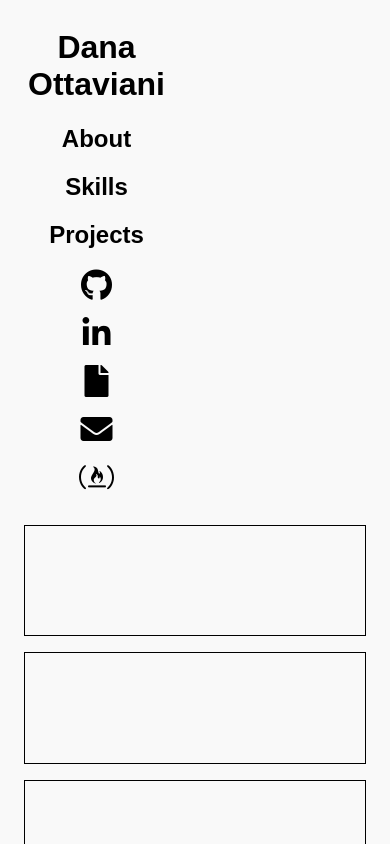
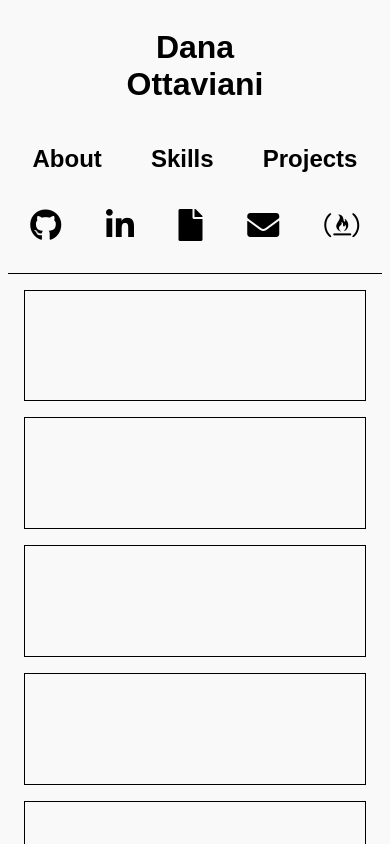
Before and after one commit to Dana94/new-portfolio, a Vue app: page / in a window 390 px wide. Shown: the top 844 px of the page. Built offline with nearby package versions, Linux system fonts and the light colour scheme.

Commit message:
Align menu items in mobile

```diff
--- a/src/components/Menu.vue
+++ b/src/components/Menu.vue
@@ -3,9 +3,11 @@
     <h1>Dana
       <br>Ottaviani
     </h1>
-    <h2 @click="select('About')">About</h2>
-    <h2 @click="select('Skills')">Skills</h2>
-    <h2 @click="select('Projects')">Projects</h2>
+    <div class="menu-links">
+      <h2 @click="select('About')">About</h2>
+      <h2 @click="select('Skills')">Skills</h2>
+      <h2 @click="select('Projects')">Projects</h2>
+    </div>
     <div class="social">
       <a href="https://github.com/Dana94" target="_blank">
         <i class="fab fa-github fa-2x"></i>
@@ -13,7 +15,10 @@
       <a href="https://www.linkedin.com/in/danaottaviani/" target="_blank">
         <i class="fab fa-linkedin-in fa-2x"></i>
       </a>
-      <a href="https://docs.google.com/document/d/1Oo7dxyvFD4rnVWkhZn1wP6BzO_lNRR_iGHxegOg6Dfw/edit?usp=sharing" target="_blank">
+      <a
+        href="https://docs.google.com/document/d/1Oo7dxyvFD4rnVWkhZn1wP6BzO_lNRR_iGHxegOg6Dfw/edit?usp=sharing"
+        target="_blank"
+      >
         <i class="fas fa-file fa-2x"></i>
       </a>
       <a href="mailto:dana.ottaviani@gmail.com" target="_blank">
@@ -45,9 +50,12 @@ export default {
 <style scoped>
 .container {
   text-align: center;
-  /* position: fixed;
-    left: 50px; */
-  width: 177px;
+  display: grid;
+  grid-template-areas:
+    "title"
+    "links"
+    "social";
+    border-bottom: 1px solid;
 }
 
 h2:hover {
@@ -56,8 +64,29 @@ h2:hover {
 
 .social {
   display: flex;
-  flex-direction: column;
   align-items: center;
+  grid-area: social;
+  flex-direction: row;
+  justify-content: space-around;
+  margin: 1rem 0;
+}
+
+@media screen and (min-width: 768px) {
+  .social,
+  .menu-links {
+    flex-direction: column;
+  }
+
+  .container {
+    display: block;
+    border-bottom: none;
+  }
+}
+
+.menu-links {
+  grid-area: links;
+  display: flex;
+  justify-content: space-around;
 }
 
 a {
```
